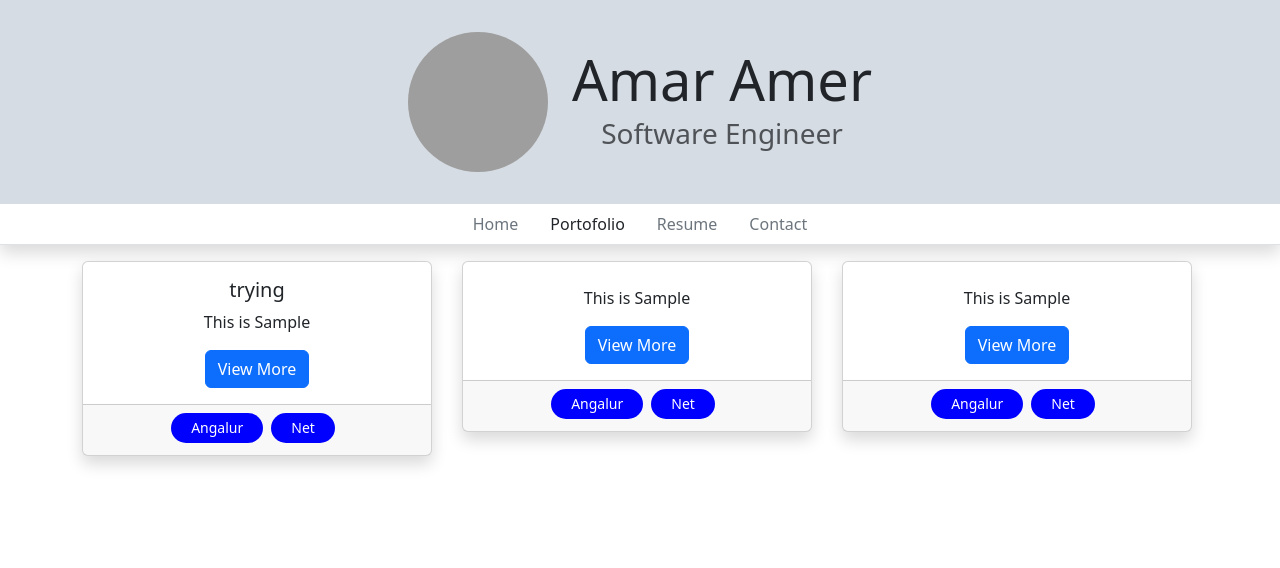
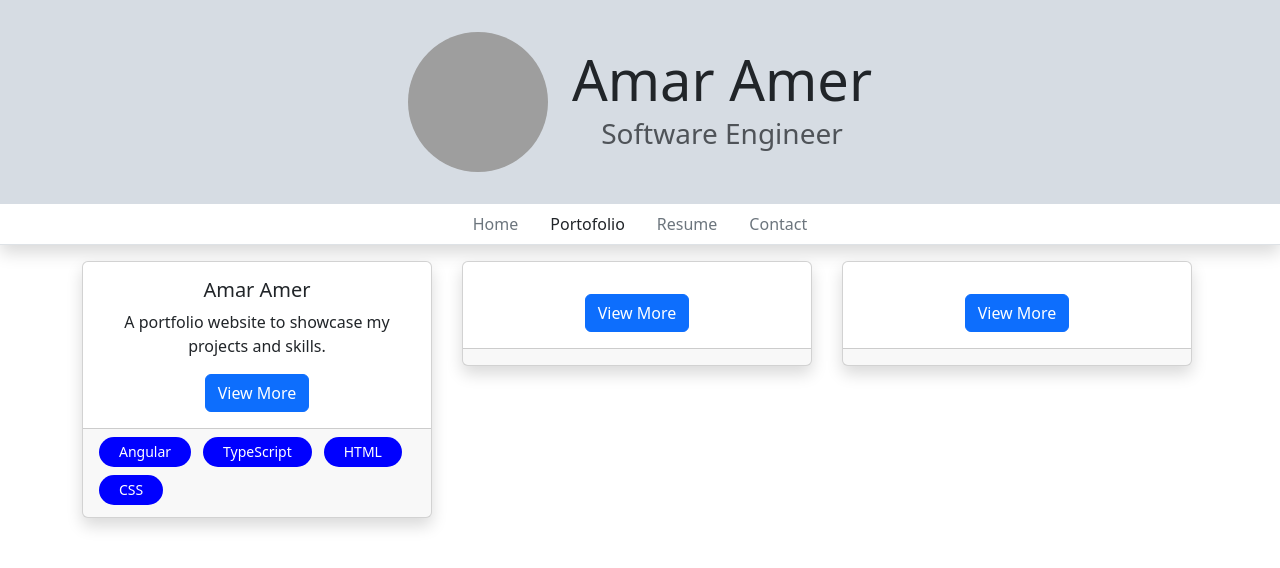
Before and after one commit to september06/AngularProflio, an Angular app: page /protfolio in a window 1280 px wide. Shown: the top 568 px of the page. Built offline with nearby package versions, Linux system fonts and the light colour scheme; grey boxes are pictures that could not be loaded.

Commit message:
adding project Model

```diff
--- /dev/null
+++ b/src/app/_models/Project.ts
@@ -0,0 +1,9 @@
+export interface Project {
+  id: number;
+  name: string;
+  summary: string;
+  description: string;
+  projectLink: string;
+  picture: string[];
+  tags: string[];
+}
--- a/src/app/project-card/project-card.html
+++ b/src/app/project-card/project-card.html
@@ -1,11 +1,13 @@
 <div class="card shadow text-center" style="max-width: 350px; min-width: 350px;" >
 <div class="card-body">
-<h5 class="card-title">{{projectNmae}}</h5>
-<p class="card-text">This is Sample</p>
+<h5 class="card-title">{{project.name}}</h5>
+<p class="card-text">{{project.summary}}</p>
 <button class="btn btn-primary">View More</button>
 </div>
 <div class="card-footer">
-<div class="d-flex flex-warp justify-content-center"><div class="tag me-2 mb-1">Angalur</div>
-<div class="tag me-2 mb-1">Net</div></div>
+<div class="d-flex flex-wrap gap-1">
+ <div *ngFor="let tag of project.tags">
+<div class="tag me-2 mb-1">{{tag}}</div>
 </div>
 </div>
+</div>
--- a/src/app/project-card/project-card.ts
+++ b/src/app/project-card/project-card.ts
@@ -1,4 +1,5 @@
 import { Component, Input } from '@angular/core';
+import { Project } from '../_models/Project';
 
 @Component({
   selector: 'app-project-card',
@@ -7,6 +8,6 @@
   styleUrl: './project-card.css'
 })
 export class ProjectCard {
-  @Input() projectNmae:string = " ";
+  @Input() project ={} as Project;
 
 }
--- a/src/app/protfolio/protfolio.html
+++ b/src/app/protfolio/protfolio.html
@@ -1,7 +1,7 @@
 <div class="container">
     <div class="row justify-content-center">
         <div class="col-lg-4 col-md-6 mb-4" style="max-width: 380px; min-width: 380px">
-            <app-project-card [projectNmae]="'trying'"></app-project-card>
+            <app-project-card [project]="project"></app-project-card>
         </div>
         <div class="col-lg-4 col-md-6 mb-4" style="max-width: 380px; min-width: 380px">
             <app-project-card></app-project-card>
--- a/src/app/protfolio/protfolio.ts
+++ b/src/app/protfolio/protfolio.ts
@@ -1,5 +1,6 @@
 import { Component } from '@angular/core';
 import { Title } from '@angular/platform-browser';
+import { Project } from '../_models/Project';
 @Component({
   selector: 'app-protfolio',
   standalone: false,
@@ -7,7 +8,18 @@
   styleUrl: './protfolio.css'
 })
 export class Protfolio {
-     constructor(private titleService: Title) {
+
+  project:Project = {
+    id: 0,
+    name: 'Amar Amer',
+    summary: 'A portfolio website to showcase my projects and skills.',
+    description:"",
+    projectLink:"",
+    tags: ['Angular', 'TypeScript', 'HTML', 'CSS'],
+    picture:[]
+  };
+
+    constructor(private titleService: Title) {
     this.titleService.setTitle('Amar Amer - Protfolio');
  }
 
```
Also changed, not shown: src/app/_models/Tag.ts (added, +11 -0 lines).
